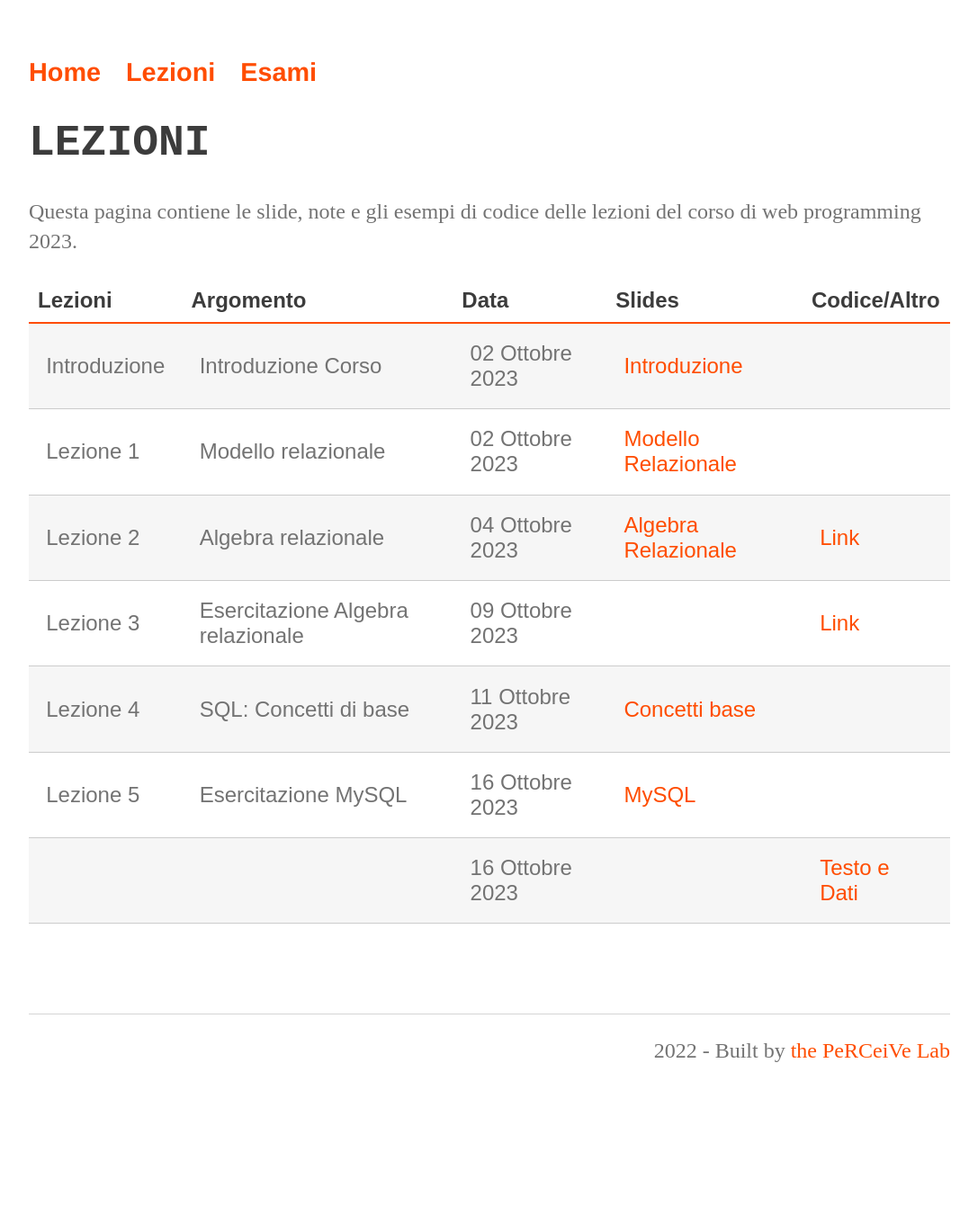
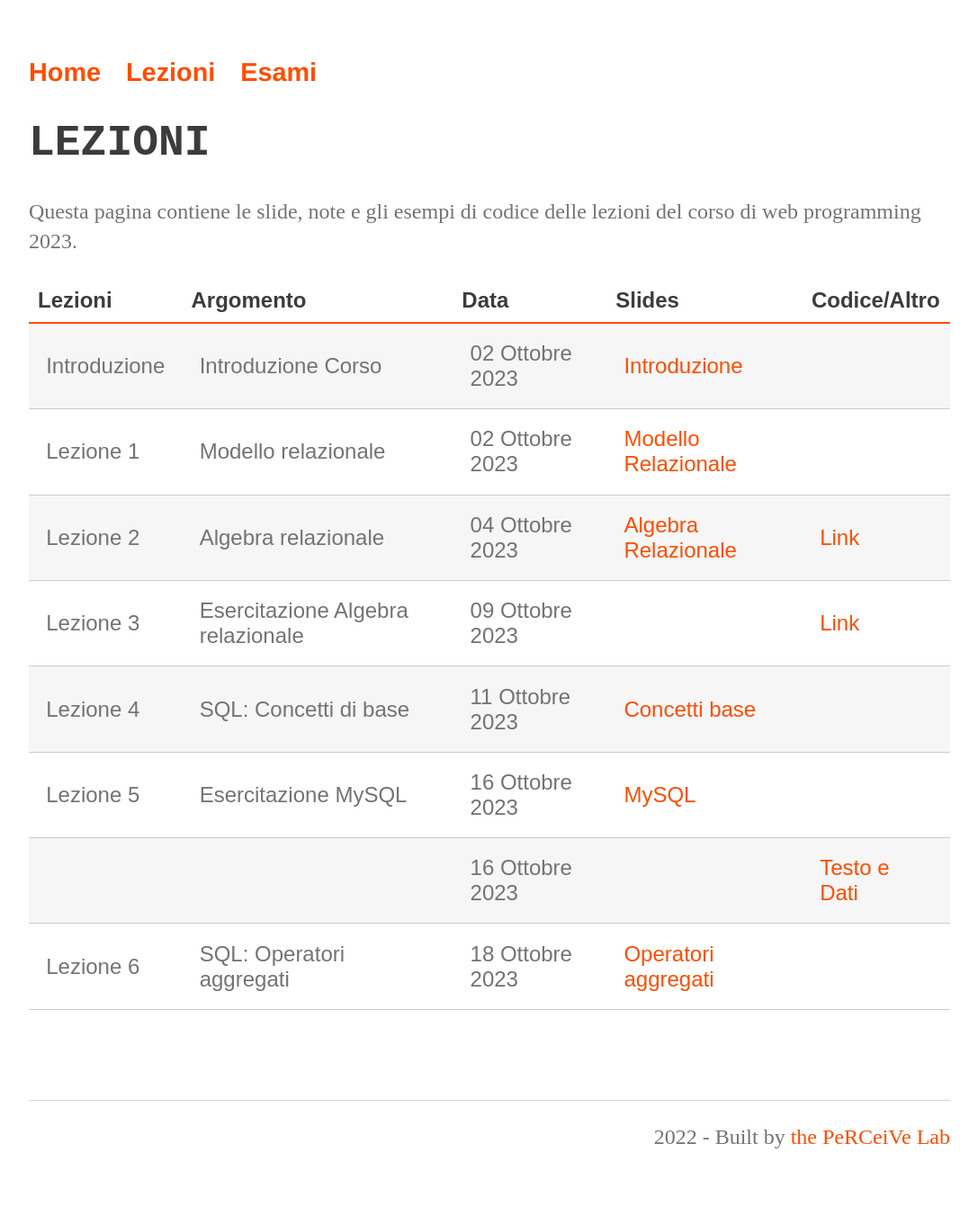
Before and after one commit to perceivelab/database-course, a Jekyll site: the page built from lezioni.md, in a window 1280 px wide. Shown: the whole page at 90% size, without its empty margins (96-1183 px from the left). Built offline with Jekyll 4.4.1, drawn with Linux system fonts in a browser that asks for light colours; our own code applies the rules of GitHub Pages for plain Markdown files; before the commit the page ends 1246 px from its top, so only the background shows below that.

Commit message:
Update lezioni.md

```diff
--- a/lezioni.md
+++ b/lezioni.md
@@ -14,6 +14,7 @@ Questa pagina contiene le slide, note e gli esempi di codice delle lezioni del c
 | Lezione 4  | SQL: Concetti di base                    | 11 Ottobre 2023   | [Concetti base](https://drive.google.com/file/d/1fG6gzViO1lCwVUnOTlMy4aAFP1ebPNXA/view?usp=sharing)                        |             |
 | Lezione 5  | Esercitazione MySQL                    | 16 Ottobre 2023   | [MySQL](https://drive.google.com/file/d/1Pqm2TqSfBQXboEPyh3y2eGgEH5mt-PA7/view?usp=share_link)                        |             |
 |   |                     | 16 Ottobre 2023   | |[Testo e Dati](https://drive.google.com/file/d/1i7J1amDr4M01sJzI3dO-i5pdI1dERq1H/view?usp=share_link)                        |
+| Lezione 6  | SQL: Operatori aggregati                   | 18 Ottobre 2023   | [Operatori aggregati](https://drive.google.com/file/d/1A4mCEehIwVzy1upPbaMFVsH7opPb6-3o/view?usp=sharing)                        |             |
 
 
 
```
